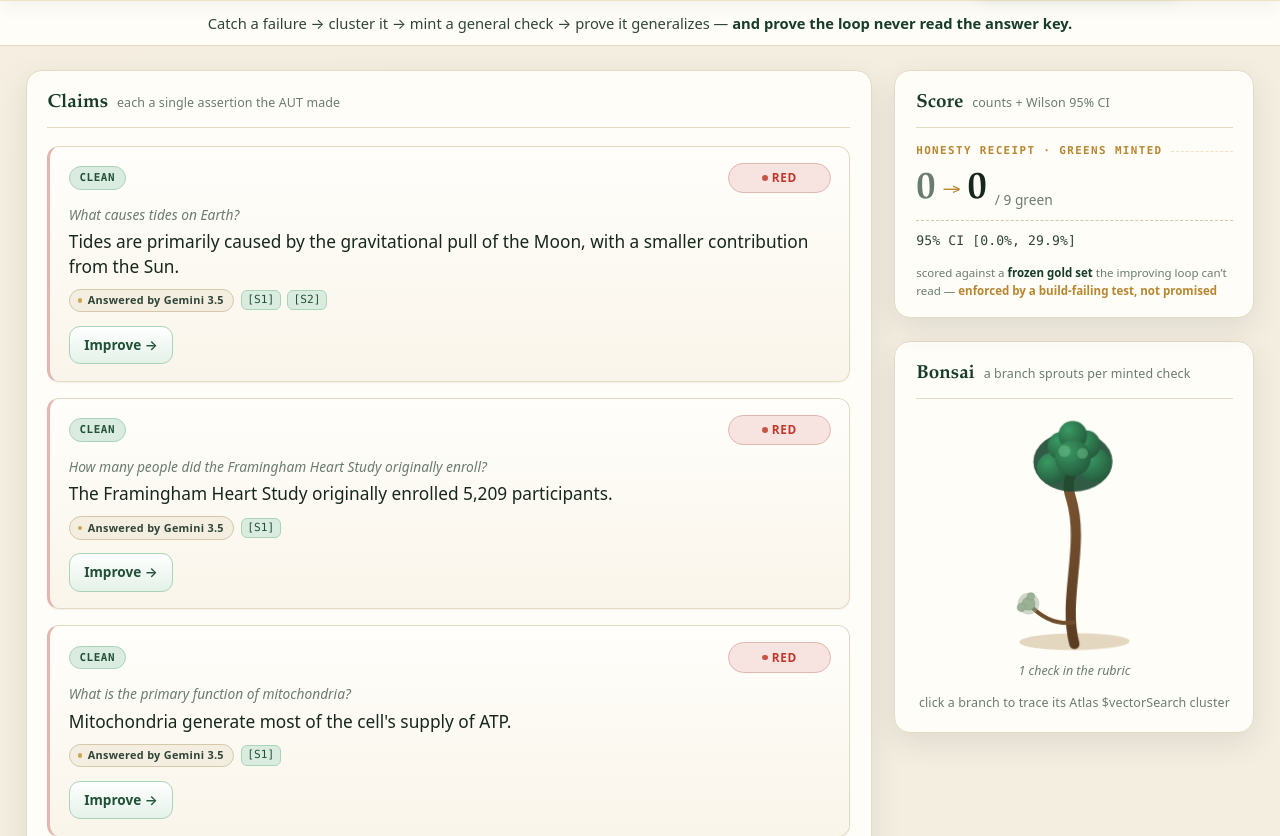
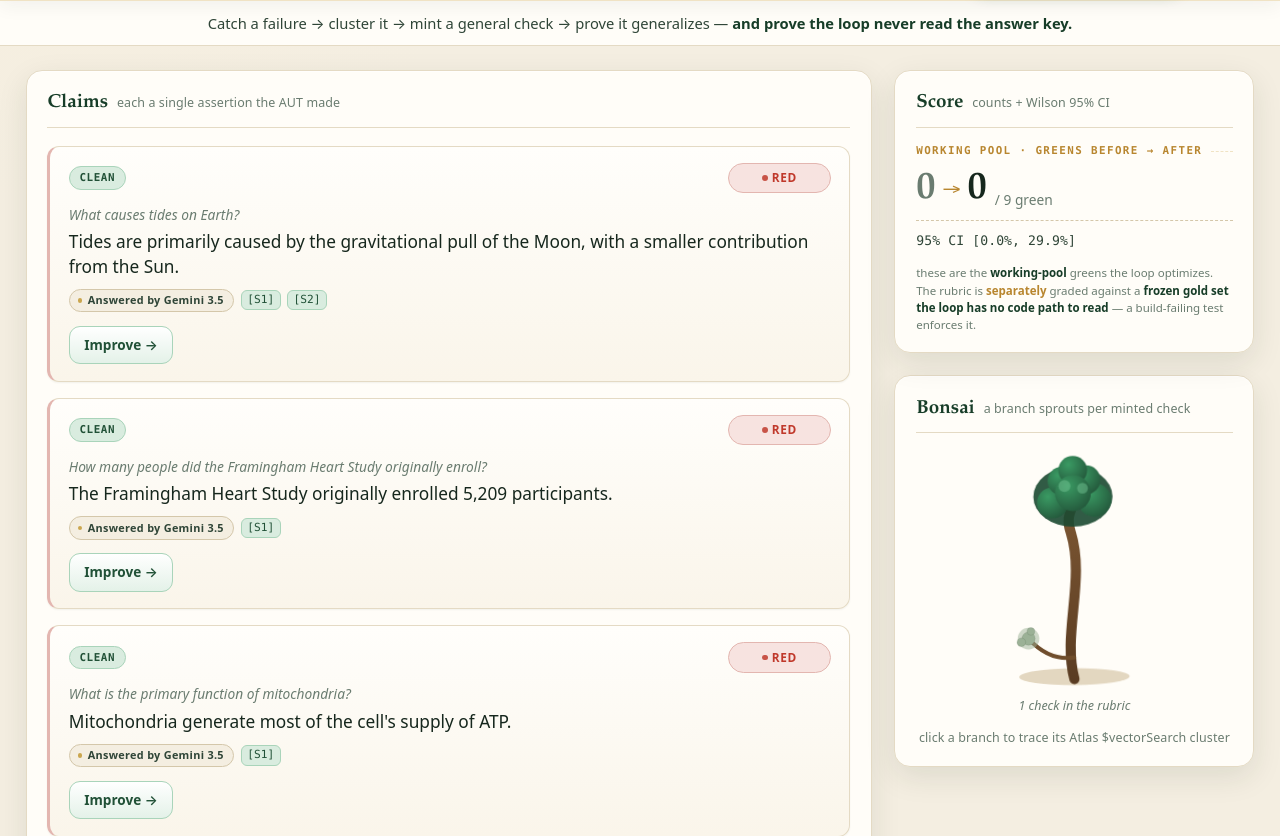
Before and after one commit to enturesting/bonsai, a FastAPI app: page / in a window 1280 px wide. Shown: the part 67-903 px from the top of the page. Run offline with FastAPI, Linux system fonts and the light colour scheme; some libraries are stand-ins or nearby versions.

Commit message:
web: stop the receipt overclaiming — label it the working-pool delta, describe the gold gate separately
Judge-panel finding #1: the on-screen number is the working pool the loop optimizes (self-grading), shown under "honesty receipt" + a "scored against frozen gold" line — which implied the number was gold-scored. Now honestly labeled "working pool · greens before→after", with the gold gate described as the separate, build-enforced mechanism. (Real gold-gap panel coming next.)

Co-Authored-By: Claude Opus 4.8 (1M context) <noreply@anthropic.com>

```diff
--- a/web/templates/_score.html
+++ b/web/templates/_score.html
@@ -1,6 +1,6 @@
 <section class="panel score-panel">
   <h2>Score <span class="hint">counts + Wilson 95% CI</span></h2>
-  <div class="receipt-eyebrow">honesty receipt · greens minted</div>
+  <div class="receipt-eyebrow">working pool · greens before &rarr; after</div>
   <div id="score-display" class="score-display"
        data-before="{{ score.before }}" data-after="{{ score.after }}" data-n="{{ score.n }}">
     <div class="score-counts">
@@ -11,5 +11,5 @@
     </div>
     <div class="score-ci">95% CI [{{ "%.1f"|format(score.ci[0] * 100) }}%, {{ "%.1f"|format(score.ci[1] * 100) }}%]</div>
   </div>
-  <p class="receipt-moat">scored against a <strong>frozen gold set</strong> the improving loop can&rsquo;t read — <em>enforced by a build-failing test, not promised</em></p>
+  <p class="receipt-moat">these are the <strong>working-pool</strong> greens the loop optimizes. The rubric is <em>separately</em> graded against a <strong>frozen gold set the loop has no code path to read</strong> — a build-failing test enforces it.</p>
 </section>
```
